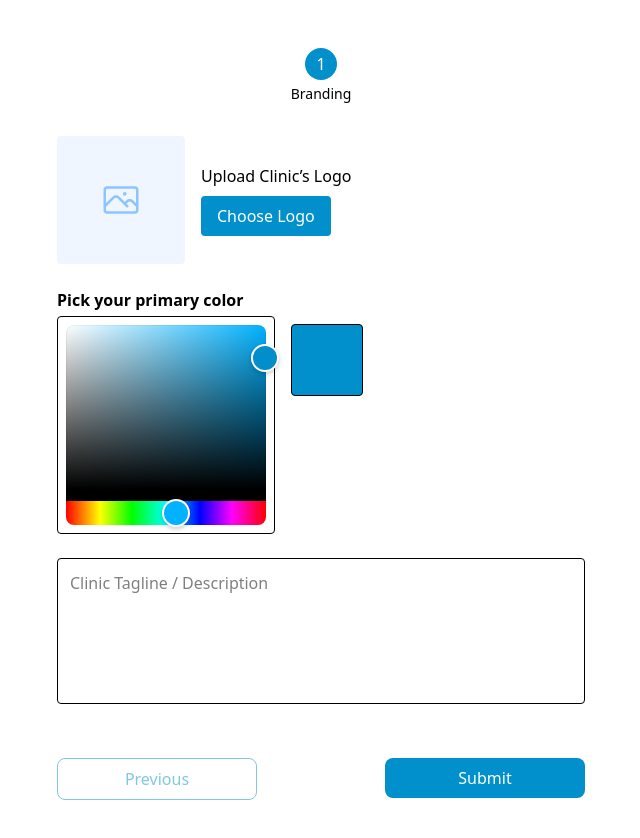
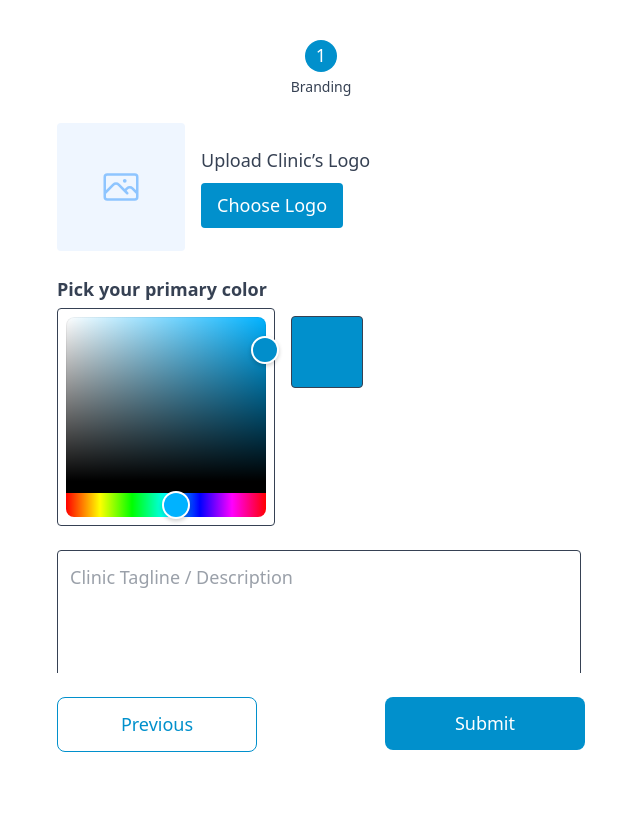
Before and after one commit to kinwitstech/SSN, a React (Vite) app: page /registerClinic in a window 1280 px wide. Shown: the whole page, without its empty margins (319-959 px from the left). After the commit the page ends 800 px from the top, so only its background shows below. Built offline with nearby package versions, Linux system fonts and the light colour scheme.

Commit message:
Added validation on upload logo file size.

```diff
--- a/src/components/Button.jsx
+++ b/src/components/Button.jsx
@@ -4,8 +4,7 @@ import PropTypes from "prop-types";
 const Button = ({ className, disabled, onClick, text, to, type, variant }) => {
   const navigate = useNavigate();
 
-  const baseStyles =
-    "w-full font-medium py-2 rounded-lg transition cursor-pointer";
+  const baseStyles = "w-full font-medium py-3 rounded-lg";
 
   const filledStyles = "bg-primary text-white hover:bg-primary-dark";
 
--- a/src/index.css
+++ b/src/index.css
@@ -1,7 +1,7 @@
 @import "tailwindcss";
 
 @theme {
-  --color-primary: #0190CC;
+  --color-primary: #0190cc;
   --color-primary-dark: #0086c1;
 }
 
@@ -10,3 +10,65 @@ body,
 #root {
   height: 100%;
 }
+
+@layer base {
+  button {
+    @apply transition cursor-pointer focus:outline-none focus:ring-2 focus:ring-offset-2;
+  }
+
+  h1 {
+    font-size: clamp(1.75rem, 5vw, 2.5rem); /* ~28px to 40px */
+    @apply font-bold leading-tight text-gray-900;
+  }
+
+  h2 {
+    font-size: clamp(1.5rem, 4.5vw, 2rem); /* ~24px to 32px */
+    @apply font-semibold leading-snug text-gray-800;
+  }
+
+  h3 {
+    font-size: clamp(1.25rem, 4vw, 1.75rem); /* ~20px to 28px */
+    @apply font-semibold leading-snug text-gray-800;
+  }
+
+  h4 {
+    font-size: clamp(1.125rem, 3.5vw, 1.5rem); /* ~18px to 24px */
+    @apply font-medium text-gray-800;
+  }
+
+  h5 {
+    font-size: clamp(1rem, 3vw, 1.25rem); /* ~16px to 20px */
+    @apply font-medium text-gray-700;
+  }
+
+  h6 {
+    font-size: clamp(0.875rem, 2.5vw, 1rem); /* ~14px to 16px */
+    @apply font-medium text-gray-700;
+  }
+
+  p,
+  label,
+  body {
+    font-size: clamp(1rem, 2.5vw, 1.125rem); /* ~16px to 18px */
+    @apply text-gray-700 leading-relaxed;
+  }
+}
+
+@utility flex-center {
+  @apply flex items-center justify-center;
+}
+
+@layer utilities {
+  .animate-fade-in {
+    animation: fadeIn 0.5s ease-in-out forwards;
+  }
+
+  @keyframes fadeIn {
+    from {
+      opacity: 0;
+    }
+    to {
+      opacity: 1;
+    }
+  }
+}
--- a/src/pages/auth/Login.jsx
+++ b/src/pages/auth/Login.jsx
@@ -38,13 +38,13 @@ const Login = () => {
   };
 
   return (
-    <div className="min-h-screen flex justify-center items-center px-4 py-6 relative">
+    <div className="min-h-screen flex-center px-4 py-6 relative">
       <BackArrowButton to="/" />
       <form
         onSubmit={handleSubmit(onSubmit)}
         className="flex flex-col items-center w-full max-w-sm space-y-6"
       >
-        <img src={ssnLogo} alt="SSN Logo" className="w-20 h-20 mx-auto" />
+        <img src={ssnLogo || ""} alt="SSN Logo" className="w-20 h-20 mx-auto" />
 
         <h2 className="text-2xl font-bold text-center w-full">Login</h2>
 
--- a/src/pages/auth/NotFound.jsx
+++ b/src/pages/auth/NotFound.jsx
@@ -1,6 +1,6 @@
 const NotFound = () => {
   return (
-    <div className="min-h-screen flex flex-col justify-center items-center text-center px-4">
+    <div className="min-h-screen flex-center flex-col text-center px-4">
       <h1 className="text-3xl font-bold text-red-500">404</h1>
       <p className="text-lg mt-2 text-gray-600">Page Not Found</p>
     </div>
--- a/src/pages/auth/RegisterClinic/BrandingSetup.jsx
+++ b/src/pages/auth/RegisterClinic/BrandingSetup.jsx
@@ -2,6 +2,8 @@ import { PhotoIcon } from "@heroicons/react/24/outline";
 import { useEffect, useState } from "react";
 import { HexColorPicker } from "react-colorful";
 import { Controller, useFormContext } from "react-hook-form";
+
+const acceptedTypes = ["image/png", "image/jpeg", "image/jpg", "image/webp"];
 
 export default function BrandingSetup() {
   const {
@@ -10,19 +12,41 @@ export default function BrandingSetup() {
     setValue,
     watch,
     trigger,
+    setError,
+    clearErrors,
     formState: { errors },
   } = useFormContext();
   const selectedColor = watch("clinicPrimaryColor") || "#0190CC";
   const selectedLogo = watch("clinicLogo");
-  const [logoPreview, setLogoPreview] = useState(null);
+  const [logoPreview, setLogoPreview] = useState("");
 
   const handleLogoChange = async (e) => {
     const file = e.target.files[0];
-    if (file) {
-      setValue("clinicLogo", file, { shouldValidate: true });
-      await trigger("clinicLogo");
-      setLogoPreview(URL.createObjectURL(file));
+    const maxSize = 500 * 1024; // 500 KB
+    if (!file) return;
+    if (file.size > maxSize) {
+      setError("clinicLogo", {
+        type: "manual",
+        message: "Image must be less than 500 KB.",
+      });
+      setValue("clinicLogo", null);
+      setLogoPreview("");
+      return;
     }
+    if (!acceptedTypes.includes(file.type)) {
+      setError("clinicLogo", {
+        type: "manual",
+        message: "Please upload a PNG, JPG, or WebP image.",
+      });
+      setValue("clinicLogo", null);
+      setLogoPreview("");
+      return;
+    }
+    // Valid file: clear errors
+    clearErrors("clinicLogo");
+    setValue("clinicLogo", file, { shouldValidate: true });
+    await trigger("clinicLogo");
+    setLogoPreview(URL.createObjectURL(file));
   };
 
   useEffect(() => {
@@ -37,7 +61,7 @@ export default function BrandingSetup() {
     <div className="space-y-6">
       {/* Upload Logo */}
       <div className="flex md:flex-row items-center gap-4 mb-2">
-        <div className="w-32 h-32 bg-blue-50 flex items-center justify-center rounded overflow-hidden self-center md:self-auto">
+        <div className="w-32 h-32 bg-blue-50 flex-center rounded overflow-hidden self-center md:self-auto">
           {logoPreview ? (
             <img
               src={logoPreview}
@@ -50,21 +74,19 @@ export default function BrandingSetup() {
         </div>
 
         <div className="text-center md:text-left">
-          <label htmlFor="logoUpload" className="block mb-2">
-            Upload Clinic’s Logo
-          </label>
-          <input
-            id="logoUpload"
-            type="file"
-            accept="image/*"
-            onChange={handleLogoChange}
-            className="hidden"
-          />
+          <div className="block mb-2">Upload Clinic’s Logo</div>
           <label
             htmlFor="logoUpload"
             className="cursor-pointer bg-primary text-white px-4 py-2 rounded inline-block"
           >
-            Choose Logo
+            <input
+              id="logoUpload"
+              type="file"
+              accept="image/*"
+              onChange={handleLogoChange}
+              className="hidden"
+            />
+            {selectedLogo?.name ? "Edit Logo" : "Choose Logo"}
           </label>
 
           {selectedLogo && typeof selectedLogo === "object" && (
@@ -73,7 +95,7 @@ export default function BrandingSetup() {
         </div>
       </div>
       {errors?.clinicLogo && (
-        <p className="text-red-500 text-sm mb-0">Please select an image!</p>
+        <p className="text-red-500 text-sm mb-0">{errors.clinicLogo.message}</p>
       )}
 
       {/* Color Picker */}
--- a/src/pages/auth/RegisterClinic/ClinicSetupSuccess.jsx
+++ b/src/pages/auth/RegisterClinic/ClinicSetupSuccess.jsx
@@ -3,7 +3,7 @@ import Button from "../../../components/Button";
 
 const ClinicSetupSuccess = () => {
   return (
-    <div className="min-h-screen flex flex-col items-center justify-center px-4 bg-white">
+    <div className="min-h-screen flex-center flex-col px-4 bg-white">
       <div className="flex mb-10">
         <SparklesIcon className="w-32 h-32 text-primary mb-6" />
       </div>
--- a/src/pages/auth/RegisterClinic/RegisterClinicSchema.js
+++ b/src/pages/auth/RegisterClinic/RegisterClinicSchema.js
@@ -19,4 +19,8 @@ export const fullSchema = clinicDetailsSchema.merge(brandingSchema);
 // 🧪 Fields to validate per step
 export const stepFieldsMap = {
   0: ["clinicLogo"],
+  1: [],
+  2: [],
+  3: [],
+  4: [],
 };
--- a/src/pages/auth/RegisterClinic/index.jsx
+++ b/src/pages/auth/RegisterClinic/index.jsx
@@ -12,7 +12,7 @@ const steps = [{ title: "Branding", component: BrandingSetup }];
 
 const RegisterClinic = () => {
   const [stepIndex, setStepIndex] = useState(0);
-  const StepComponent = steps[stepIndex].component;
+  const StepComponent = steps[stepIndex]?.component;
   const navigate = useNavigate();
 
   const methods = useForm({
@@ -20,23 +20,11 @@ const RegisterClinic = () => {
     mode: "onBlur",
     defaultValues: {
       clinicLogo: undefined,
+      subscriptionPlan: "",
     },
   });
 
-  const onSubmit = (data) => {
-    console.log("🚀 ~ onSubmit ~ data:", data);
-    navigate({ to: "/registerClinic/success" });
-  };
-
-  return (
-    <FormProvider {...methods}>
-      <div className="min-h-screen flex flex-col max-w-xl mx-auto p-6">
-        {/* Step Indicator */}
-        <div className="flex justify-between mb-8 pt-6">
-          {steps.map((step, index) => (
-            <div
-              key={step.title}
-              onClick={async () => {
+  const onHandleStepperClick = async (index) => {
     if (index === stepIndex) return;
     const isForward = index > stepIndex;
     let canNavigate = true;
@@ -52,11 +40,44 @@ const RegisterClinic = () => {
       }
     }
     if (canNavigate) setStepIndex(index);
-              }}
+  };
+
+  const onSubmit = (data) => {
+    console.log("🚀 ~ onSubmit ~ data:", data);
+    navigate({ to: "/registerClinic/success" });
+  };
+
+  const onHandleClick = async () => {
+    const fields = stepFieldsMap[stepIndex] || [];
+    const isValid = await methods.trigger(fields);
+    if (!isValid) return;
+    if (stepIndex === steps.length - 1) {
+      const data = methods.getValues();
+      onSubmit(data);
+    } else setStepIndex((prev) => prev + 1);
+  };
+
+  const handlePrevious = () => {
+    if (stepIndex === 0) {
+      navigate({ to: "/" });
+      return;
+    }
+    setStepIndex((prev) => prev - 1);
+  };
+
+  return (
+    <FormProvider {...methods}>
+      <div className="h-screen flex flex-col max-w-xl mx-auto p-6">
+        {/* Step Indicator */}
+        <div className="flex justify-between mb-6 pt-4">
+          {steps.map((step, index) => (
+            <div
+              key={step.title}
+              onClick={() => onHandleStepperClick(index)}
               className="flex-1 text-center cursor-pointer"
             >
               <div
-                className={`w-8 h-8 mx-auto rounded-full text-white flex items-center justify-center ${
+                className={`w-8 h-8 mx-auto rounded-full text-white flex-center ${
                   index === stepIndex
                     ? "bg-primary"
                     : index < stepIndex
@@ -78,32 +99,27 @@ const RegisterClinic = () => {
           ))}
         </div>
 
-        {/* Form Step */}
+        {/* Scrollable Form Content */}
+        <div className="flex-grow overflow-y-auto pr-1">
           <form
-          className="flex flex-col flex-grow mb-4"
-          onSubmit={async (e) => {
+            onSubmit={(e) => {
               e.preventDefault();
-            const fields = stepFieldsMap[stepIndex] || [];
-            const isValid = await methods.trigger(fields);
-            if (!isValid) return;
-            if (stepIndex === steps.length - 1) {
-              const data = methods.getValues();
-              onSubmit(data);
-            } else setStepIndex((prev) => prev + 1);
+              onHandleClick();
             }}
+            className="space-y-4"
           >
-          <div className="flex-grow">
             <StepComponent />
+          </form>
         </div>
 
-          <div className="flex justify-between pt-6 mt-6">
+        <div className="mt-6 mb-6">
+          <div className="flex justify-between">
             <div className="w-50 mr-2">
               <Button
                 text="Previous"
                 variant="outlined"
                 type="button"
-                onClick={() => setStepIndex((prev) => prev - 1)}
-                disabled={stepIndex === 0}
+                onClick={handlePrevious}
               />
             </div>
             <div className="w-50 ml-2">
@@ -114,10 +130,11 @@ const RegisterClinic = () => {
                     : steps[stepIndex + 1]?.title
                 }
                 type="submit"
+                onClick={onHandleClick}
               />
             </div>
           </div>
-        </form>
+        </div>
       </div>
     </FormProvider>
   );
--- a/src/pages/auth/VerifyOtp.jsx
+++ b/src/pages/auth/VerifyOtp.jsx
@@ -16,19 +16,19 @@ const VerifyOtp = () => {
   } = useForm();
 
   const onSubmit = (data) => {
-    console.log("Submitted OTP:", data.otp);
+    console.log("Submitted OTP:", data?.otp);
     navigate({ to: "/superAdmin" });
   };
 
   return (
-    <div className="min-h-screen flex justify-center items-center px-4 py-6 relative">
+    <div className="min-h-screen flex-center px-4 py-6 relative">
       <BackArrowButton />
 
       <form
         onSubmit={handleSubmit(onSubmit)}
         className="flex flex-col items-center w-full max-w-sm space-y-6"
       >
-        <img src={ssnLogo} alt="SSN Logo" className="w-20 h-20 mx-auto" />
+        <img src={ssnLogo || ""} alt="SSN Logo" className="w-20 h-20 mx-auto" />
 
         <h2 className="text-2xl font-bold text-center w-full">
           Input Verification Code
```
Also changed, not shown: src/pages/auth/LandingPage.jsx (+17 -6 lines). Lines whose indentation alone changed are shown as unchanged.
